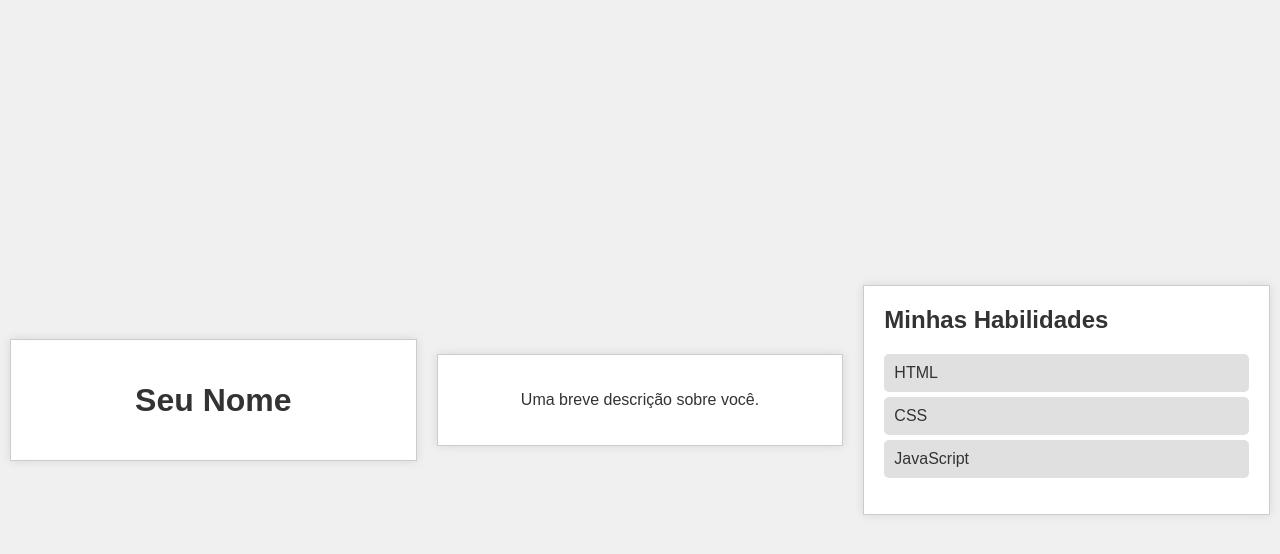
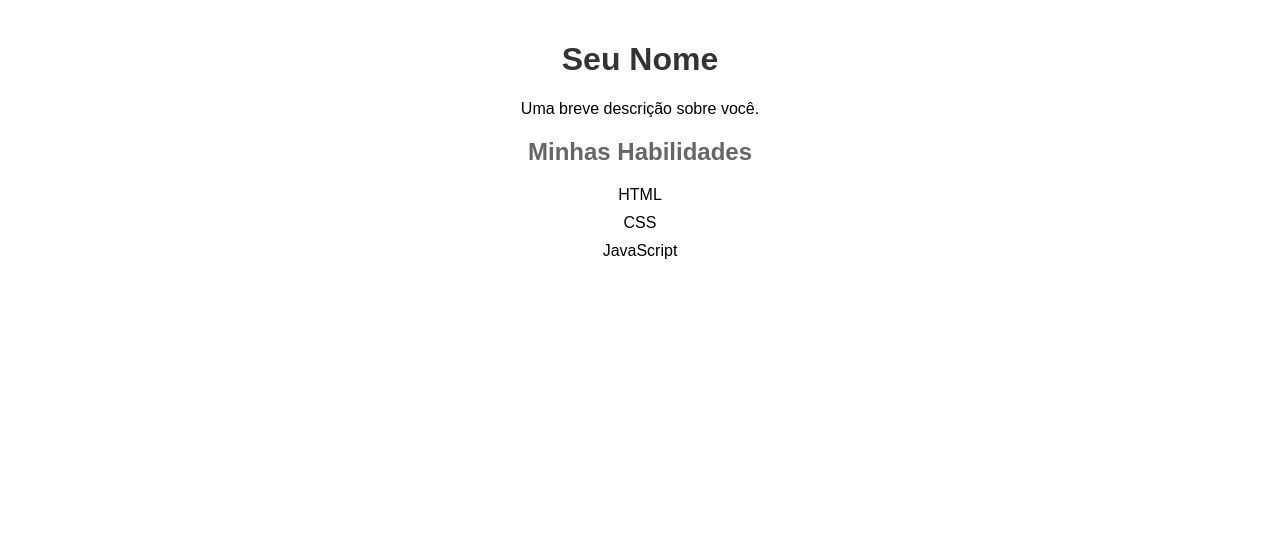
Before and after one commit to ronaldo-monteiro/EdN, a plain HTML site: page me.html in a window 1280 px wide. Drawn offline with Linux system fonts and the light colour scheme.

Commit message:
Update styles.css

```diff
--- a/styles.css
+++ b/styles.css
@@ -1,44 +1,32 @@
-/* styles.css */
 body {
     font-family: Arial, sans-serif;
-    background-color: #f0f0f0;
-    color: #333;
-    display: flex;
-    justify-content: center;
-    align-items: center;
-    height: 100vh;
+    text-align: center;
     margin: 0;
+    padding: 20px;
 }
 
-header, section {
-    background-color: #fff;
-    border: 1px solid #ccc;
+.container {
+    max-width: 800px;
+    margin: 0 auto;
+    background-color: #f2f2f2;
     padding: 20px;
-    margin: 10px;
-    width: 80%;
-    box-shadow: 0 0 10px rgba(0, 0, 0, 0.1);
+    border-radius: 10px;
+    box-shadow: 0 2px 5px rgba(0, 0, 0, 0.3);
 }
 
-header h1 {
-    text-align: center;
+h1 {
+    color: #333;
 }
 
-section h2 {
-    margin-top: 0;
+h2 {
+    color: #666;
 }
 
 ul {
-    list-style-type: none;
+    list-style: none;
     padding: 0;
 }
 
-ul li {
-    background-color: #e0e0e0;
-    margin: 5px 0;
-    padding: 10px;
-    border-radius: 5px;
+li {
+    margin: 10px 0;
 }
-
-p {
-    text-align: center;
-}
```
